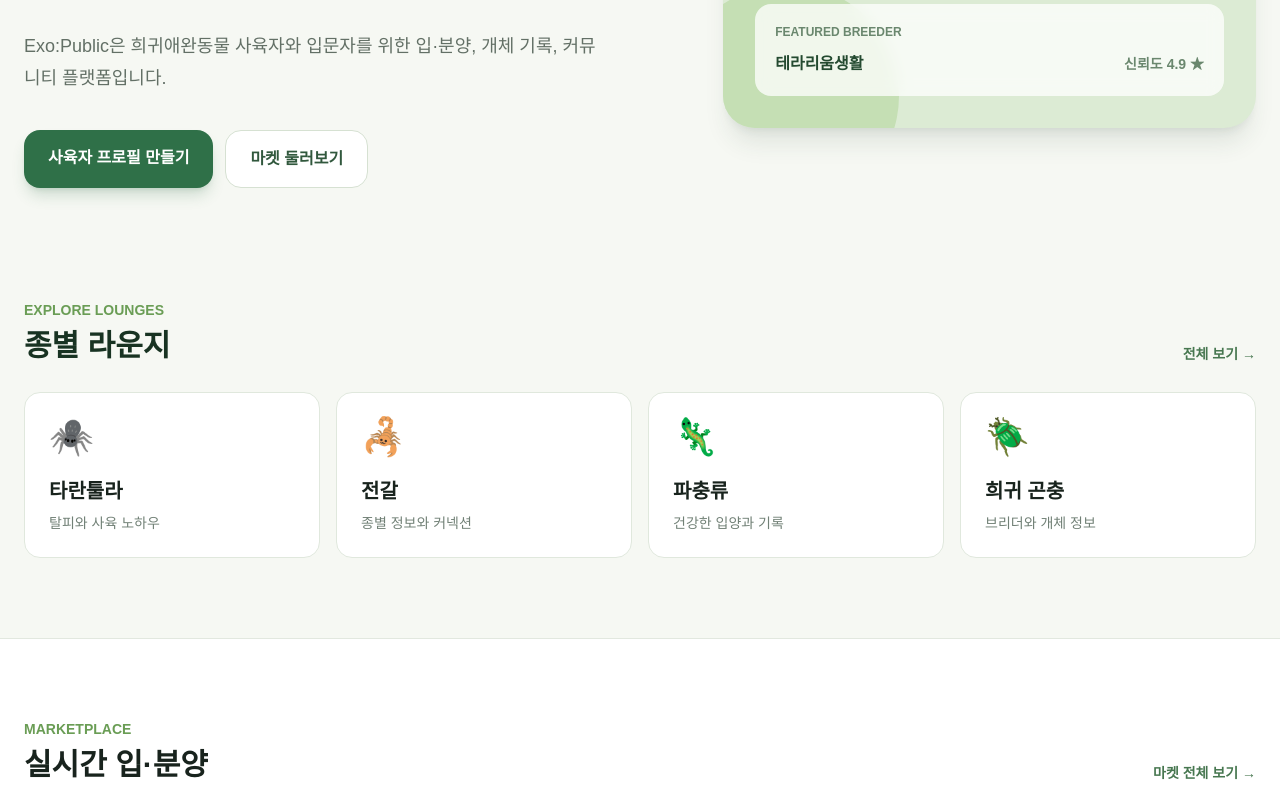
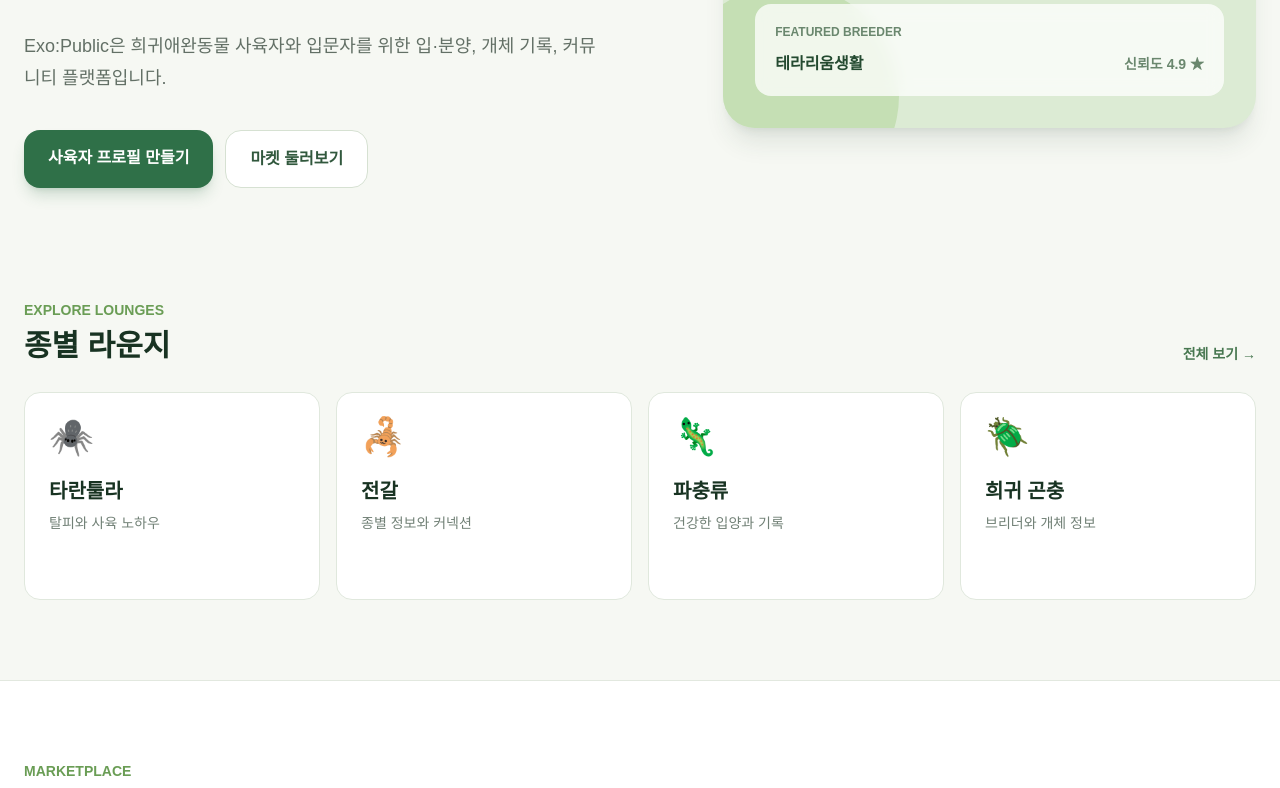
Before and after one commit to kevinyu1212/exo-public, a Next.js app in the folder client/: page / in a window 1280 px wide. Shown: the part 469-1257 px from the top of the page. Built offline with nearby package versions, Linux system fonts and the light colour scheme; no server answers.

Commit message:
refactor: extract species lounge category card

```diff
--- a/client/src/app/page.tsx
+++ b/client/src/app/page.tsx
@@ -2,13 +2,34 @@
 
 import Link from 'next/link';
 import Header from '@/components/common/header';
+import CategoryCard from '@/components/home/category-card';
 import { useEffect, useState } from 'react';
 
 const categories = [
-  { name: '타란툴라', emoji: '🕷️', description: '탈피와 사육 노하우' },
-  { name: '전갈', emoji: '🦂', description: '종별 정보와 커넥션' },
-  { name: '파충류', emoji: '🦎', description: '건강한 입양과 기록' },
-  { name: '희귀 곤충', emoji: '🪲', description: '브리더와 개체 정보' },
+  {
+    name: '타란툴라',
+    emoji: '🕷️',
+    description: '탈피와 사육 노하우',
+    slug: 'tarantula',
+  },
+  {
+    name: '전갈',
+    emoji: '🦂',
+    description: '종별 정보와 커넥션',
+    slug: 'scorpion',
+  },
+  {
+    name: '파충류',
+    emoji: '🦎',
+    description: '건강한 입양과 기록',
+    slug: 'reptile',
+  },
+  {
+    name: '희귀 곤충',
+    emoji: '🪲',
+    description: '브리더와 개체 정보',
+    slug: 'insect',
+  },
 ];
 
 const listings = [
@@ -167,15 +188,7 @@ export default function Home() {
 
         <div className="grid gap-4 sm:grid-cols-2 lg:grid-cols-4">
           {categories.map((category) => (
-            <Link
-              href="/community"
-              key={category.name}
-              className="rounded-2xl border border-[#e0e8dd] bg-white p-6 transition hover:-translate-y-1 hover:border-[#b7d39f] hover:shadow-lg"
-            >
-              <span className="text-4xl">{category.emoji}</span>
-              <h3 className="mt-5 text-xl font-black">{category.name}</h3>
-              <p className="mt-2 text-sm text-[#718076]">{category.description}</p>
-            </Link>
+            <CategoryCard key={category.name} {...category} />
           ))}
         </div>
       </section>
--- /dev/null
+++ b/client/src/components/home/category-card.tsx
@@ -0,0 +1,38 @@
+import Link from 'next/link';
+
+type CategoryCardProps = {
+  name: string;
+  emoji: string;
+  description: string;
+  slug: string;
+};
+
+export default function CategoryCard({
+  name,
+  emoji,
+  description,
+  slug,
+}: CategoryCardProps) {
+  return (
+    <Link
+      href={`/community?category=${slug}`}
+      className="group rounded-2xl border border-[#e0e8dd] bg-white p-6 transition hover:-translate-y-1 hover:border-[#b7d39f] hover:shadow-lg"
+    >
+      <span className="text-4xl transition-transform group-hover:scale-110">
+        {emoji}
+      </span>
+
+      <h3 className="mt-5 text-xl font-black text-[#183322]">
+        {name}
+      </h3>
+
+      <p className="mt-2 text-sm text-[#718076]">
+        {description}
+      </p>
+
+      <span className="mt-5 inline-block text-sm font-bold text-[#477750] opacity-0 transition-opacity group-hover:opacity-100">
+        라운지 둘러보기 →
+      </span>
+    </Link>
+  );
+}
```
